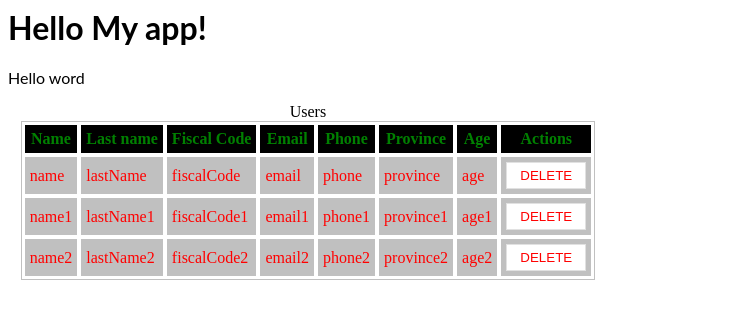
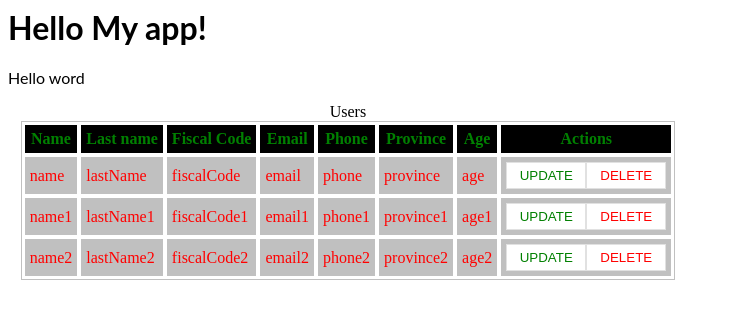
Before and after one commit to colissius/angular-daniele-corso, an Angular app: page / in a window 1280 px wide. Shown: the top 318 px of the page, without its empty margins (0-729 px from the left). Built offline with nearby package versions, Linux system fonts and the light colour scheme.

Commit message:
lezione 25

```diff
--- a/src/app/app.component.html
+++ b/src/app/app.component.html
@@ -3,9 +3,9 @@
 
 <div class="main">
   <div class="users">
-    <app-users></app-users>
+    <app-users (updateUser)="updateUser($event)"></app-users>
   </div>
-  <div class="userDetail" *ngIf="false">
-    <app-user-detail></app-user-detail>
+  <div class="userDetail" *ngIf="userSelected">
+    <app-user-detail class="userDetail"></app-user-detail>
   </div>
 </div>
--- a/src/app/app.component.ts
+++ b/src/app/app.component.ts
@@ -1,4 +1,5 @@
 import { Component, VERSION } from '@angular/core';
+import { User } from './interfaces/user';
 
 @Component({
   selector: 'my-app',
@@ -6,5 +7,10 @@
   styleUrls: ['./app.component.css'],
 })
 export class AppComponent {
+  userSelected: User;
   name = 'My app';
+
+  updateUser(user: User) {
+    this.userSelected = user;
+  }
 }
--- a/src/app/user-detail/user-detail.component.css
+++ b/src/app/user-detail/user-detail.component.css
@@ -0,0 +1,4 @@
+.userForm {
+  width: 98%;
+  margin: 0 auto;
+}
--- a/src/app/user-detail/user-detail.component.html
+++ b/src/app/user-detail/user-detail.component.html
@@ -1,4 +1,4 @@
-<form>
+<form class="userForm">
   <div class="form-group">
     <label for="firstname">First name</label>
     <input name="firstname" id="firstname" />
--- a/src/app/user/user.component.css
+++ b/src/app/user/user.component.css
@@ -15,3 +15,8 @@
   background-color: #ffff;
   color: red;
 }
+
+button.update {
+  background-color: #ffff;
+  color: green;
+}
--- a/src/app/user/user.component.html
+++ b/src/app/user/user.component.html
@@ -5,4 +5,7 @@
 <td>{{ user?.phone }}</td>
 <td>{{ user?.province }}</td>
 <td>{{ user?.age }}</td>
-<td><button class="delete" (click)="deleteUser()">DELETE</button></td>
+<td>
+  <button class="update" (click)="updateUser()">UPDATE</button>
+  <button class="delete" (click)="deleteUser()">DELETE</button>
+</td>
--- a/src/app/user/user.component.ts
+++ b/src/app/user/user.component.ts
@@ -10,11 +10,17 @@
 export class UserComponent implements OnInit {
   @Input('user-data') user: User | undefined;
   @Output('onDeleteUser') userDeleted = new EventEmitter();
+  @Output('onSelectUser') onSelectUser = new EventEmitter();
+
   constructor(private userService: UserService) {}
 
   deleteUser() {
     this.userDeleted.emit(this.user);
   }
 
+  updateUser() {
+    this.onSelectUser.emit(this.user);
+  }
+
   ngOnInit() {}
 }
--- a/src/app/users/users.component.html
+++ b/src/app/users/users.component.html
@@ -19,5 +19,6 @@
     *ngFor="let user of users"
     [user-data]="user"
     (onDeleteUser)="onDeleteUser($event)"
+    (onSelectUser)="onSelectUser($event)"
   ></tr>
 </table>
--- a/src/app/users/users.component.ts
+++ b/src/app/users/users.component.ts
@@ -1,4 +1,4 @@
-import { Component, OnInit } from '@angular/core';
+import { Component, OnInit, Output, EventEmitter } from '@angular/core';
 import { User } from '../interfaces/user';
 import { UserService } from '../services/user.service';
 
@@ -10,6 +10,7 @@
 export class UsersComponent implements OnInit {
   title = 'Users';
   users: User[] = [];
+  @Output() updateUser = new EventEmitter<User>();
 
   constructor(private service: UserService) {}
 
@@ -20,4 +21,8 @@
   onDeleteUser(user: User) {
     this.service.deleteUser(user);
   }
+
+  onSelectUser(user: User) {
+    this.updateUser.emit(user);
+  }
 }
--- a/src/styles.css
+++ b/src/styles.css
@@ -12,7 +12,7 @@
 
 .userDetail {
   float: left;
-  width: 40%;
+  width: 35%;
 }
 
 .btn-save {
```
